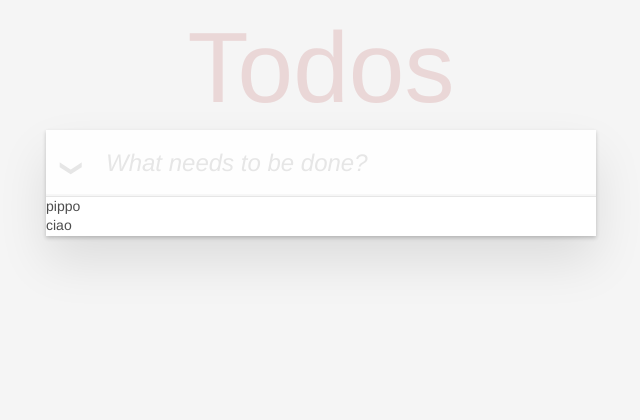
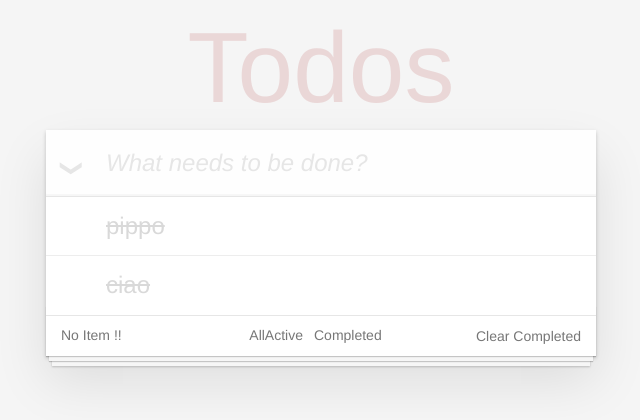
Before and after one commit to fibo/corso-react-altran-20210916, a React (Create React App) app: page /todos/active in a window 1280 px wide. Shown: the top 420 px of the page, without its empty margins (319-959 px from the left). Built offline with nearby package versions, Linux system fonts and the light colour scheme.

Commit message:
add footer and todoitem

```diff
--- a/package.json
+++ b/package.json
@@ -8,6 +8,7 @@
     "@testing-library/jest-dom": "^5.11.4",
     "@testing-library/react": "^11.1.0",
     "@testing-library/user-event": "^12.1.10",
+    "classnames": "^2.3.1",
     "react": "^17.0.2",
     "react-dom": "^17.0.2",
     "react-router-dom": "^5.3.0",
--- /dev/null
+++ b/src/components/footer.js
@@ -0,0 +1,29 @@
+import { useCallback } from 'react';
+
+export function Footer() {
+  const onClickClear = useCallback(() => {
+    console.log('Clear');
+  }, []);
+
+  const message = 'No Item !!';
+  const completedTodoCount = 1;
+  return (
+    <footer className='footer'>
+      <span className='todo-count'>{message}</span>
+
+      <ul className='filters'>
+        <li>All</li>
+        <li>Active</li>
+        <li>
+          <a href='/completed'>Completed</a>
+        </li>
+      </ul>
+
+      {completedTodoCount > 0 && (
+        <button className='clear-completed' onClick={onClickClear}>
+          Clear Completed
+        </button>
+      )}
+    </footer>
+  );
+}
--- a/src/components/main.js
+++ b/src/components/main.js
@@ -1,8 +1,10 @@
+import { Todoitem } from './todoitem';
+
 export function Main() {
   const todos = {
     list: [
-      { id: 1, text: 'pippo' },
-      { id: 2, text: 'ciao' },
+      { id: 1, text: 'pippo', completed: true },
+      { id: 2, text: 'ciao', completed: false },
     ],
   };
 
@@ -11,7 +13,7 @@ export function Main() {
       <input type='checkbox' className='toggle-all' />
       <ul className='todo-list'>
         {todos.list.map((todo) => (
-          <div key={todo.id}>{todo.text}</div>
+          <Todoitem key={todo.id} text={todo.text} completed={todo.completed} />
         ))}
       </ul>
     </section>
--- /dev/null
+++ b/src/components/todoitem.js
@@ -0,0 +1,22 @@
+import { useCallback } from 'react';
+
+export function Todoitem({ text, completed }) {
+  const onChangeToggle = useCallback((event) => {
+    console.log(event.target.checked);
+  }, []);
+
+  const onClickDestroy = useCallback((event) => {
+    console.log('destroy', text);
+  }, []);
+
+  return (
+    <li className='completed'>
+      <div className='view'>
+        <input className='toggle' type='checkbox' checked={completed} onChange={onChangeToggle} />
+        <label>{text}</label>
+        <button className='destroy' onClick={onClickDestroy} />
+      </div>
+      <input className='edit' />
+    </li>
+  );
+}
--- a/src/pages/todos.js
+++ b/src/pages/todos.js
@@ -3,6 +3,7 @@ import { useParams, Redirect } from 'react-router-dom';
 import { isFilter } from '../model/todos';
 import { Header } from '../components/header';
 import { Main } from '../components/main';
+import { Footer } from '../components/footer';
 
 export function TodosPage(props) {
   const { filter } = useParams();
@@ -16,6 +17,7 @@ export function TodosPage(props) {
       <div>
         <Header />
         <Main />
+        <Footer />
       </div>
     </section>
   );
```
Also changed, not shown: 1 other file (tests, documents, lock files or other folders).
